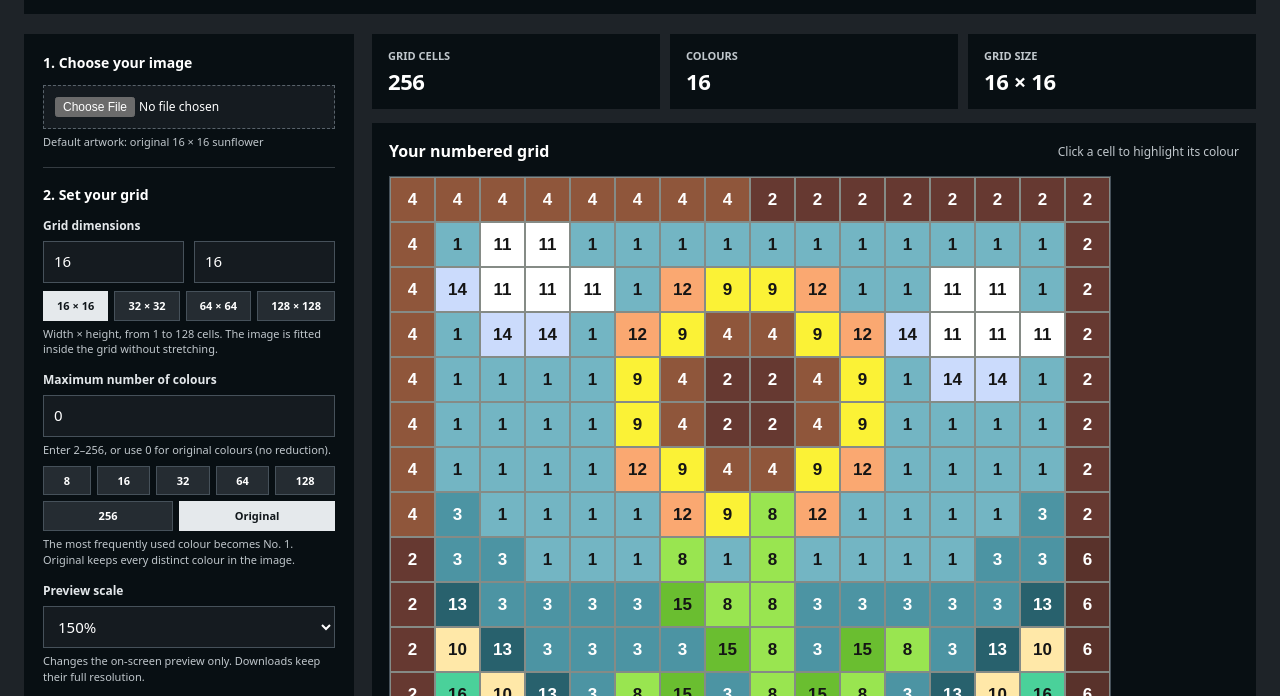
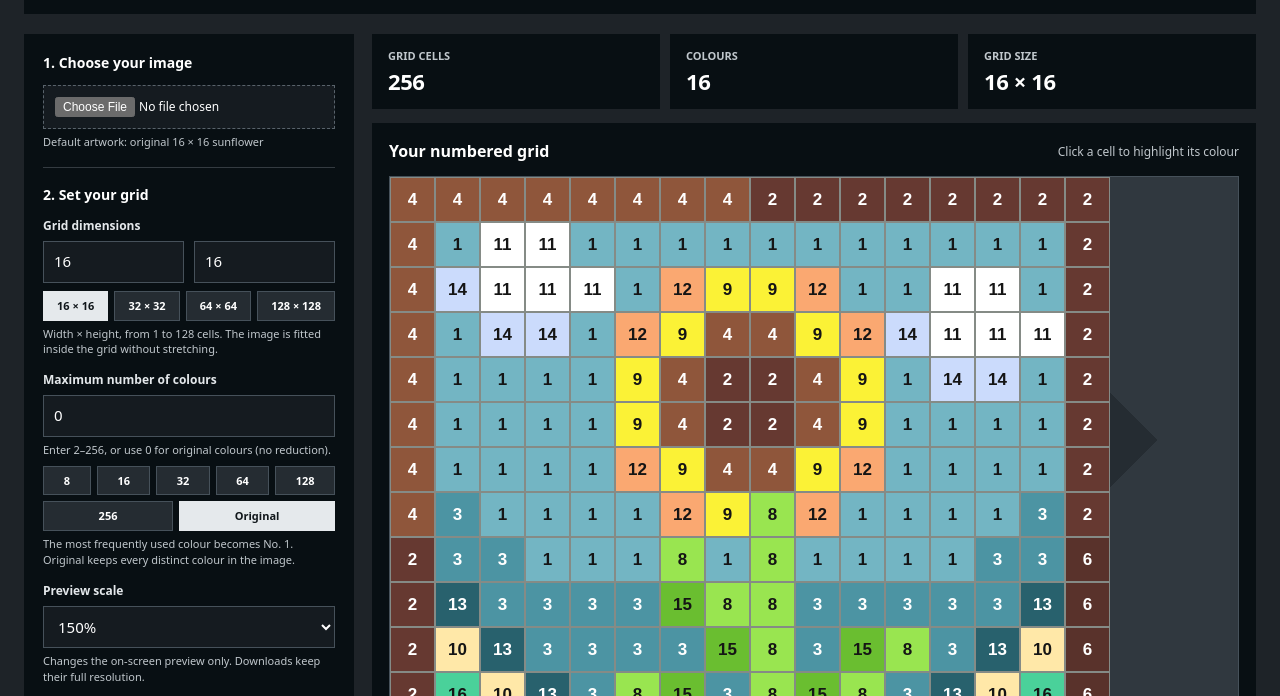
Before and after one commit to SamRussell22/pixel-paint-by-numbers, a plain HTML site: page index.html in a window 1280 px wide. Shown: the part 107-803 px from the top of the page. Drawn offline with Linux system fonts and the light colour scheme.

Commit message:
Keep preview full width and remove checkerboard background

```diff
--- a/index.html
+++ b/index.html
@@ -47,7 +47,7 @@ hr{border:0;border-top:1px solid #edf0ec;margin:17px 0}
 .output-head{display:flex;justify-content:space-between;align-items:center;gap:12px;margin-bottom:12px}
 .output-head h2{font-size:16px;margin:0}
 .output-head span{font-size:12px;color:var(--muted)}
-.grid-scroll{width:fit-content;max-width:100%;height:min(66vh,760px);min-height:330px;overflow:auto;border:1px solid #e0e5df;border-radius:12px;background-color:#f1f3f0;background-image:linear-gradient(45deg,#e7eae6 25%,transparent 25%),linear-gradient(-45deg,#e7eae6 25%,transparent 25%),linear-gradient(45deg,transparent 75%,#e7eae6 75%),linear-gradient(-45deg,transparent 75%,#e7eae6 75%);background-size:20px 20px;background-position:0 0,0 10px,10px -10px,-10px 0}
+.grid-scroll{width:100%;height:min(66vh,760px);min-height:330px;overflow:auto;border:1px solid #e0e5df;border-radius:0;background:#080F13}
 #gridCanvas{display:block;background:#fff;max-width:none}
 .below{display:grid;grid-template-columns:minmax(0,1fr);gap:14px;margin-top:14px}
 .key-panel{padding:15px}
```
